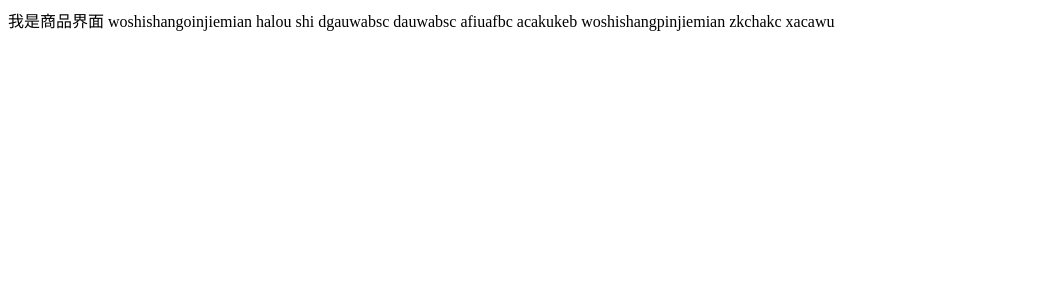
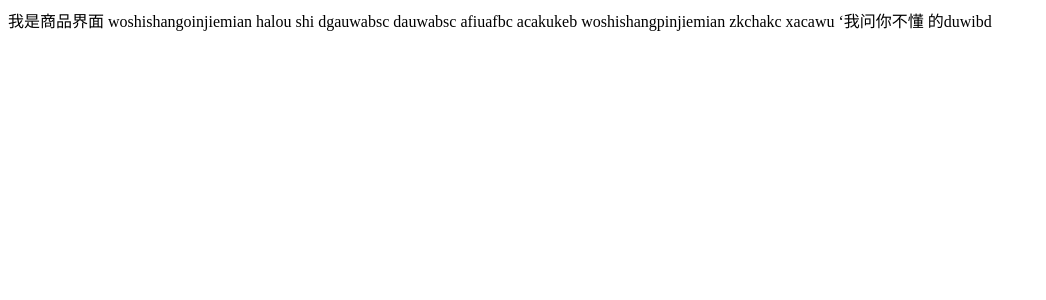
Before and after one commit to yqc0911/nuxt_demo, a Nuxt app: page /product in a window 1280 px wide. Shown: the top 300 px of the page, without its empty margins (0-1046 px from the left). Built offline with nearby package versions, Linux system fonts and the light colour scheme.

Commit message:
个人主页

```diff
--- a/app/pages/product.vue
+++ b/app/pages/product.vue
@@ -15,7 +15,8 @@
         woshishangpinjiemian
         zkchakc
             xacawu
-
+            ‘我问你不懂
+            的duwibd
 
     </div>
 </template>
```
